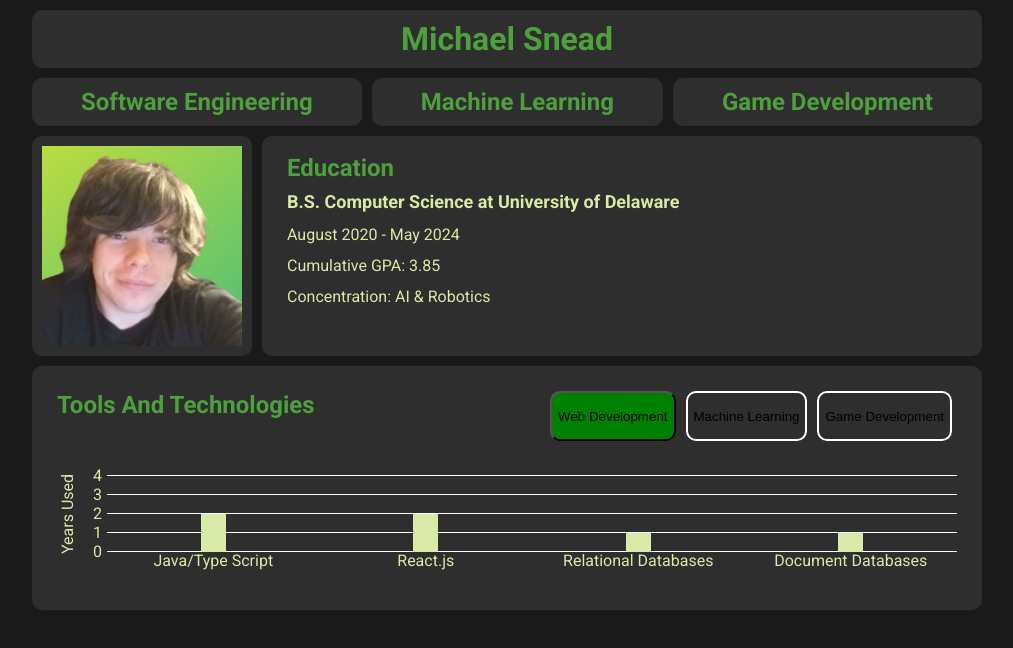
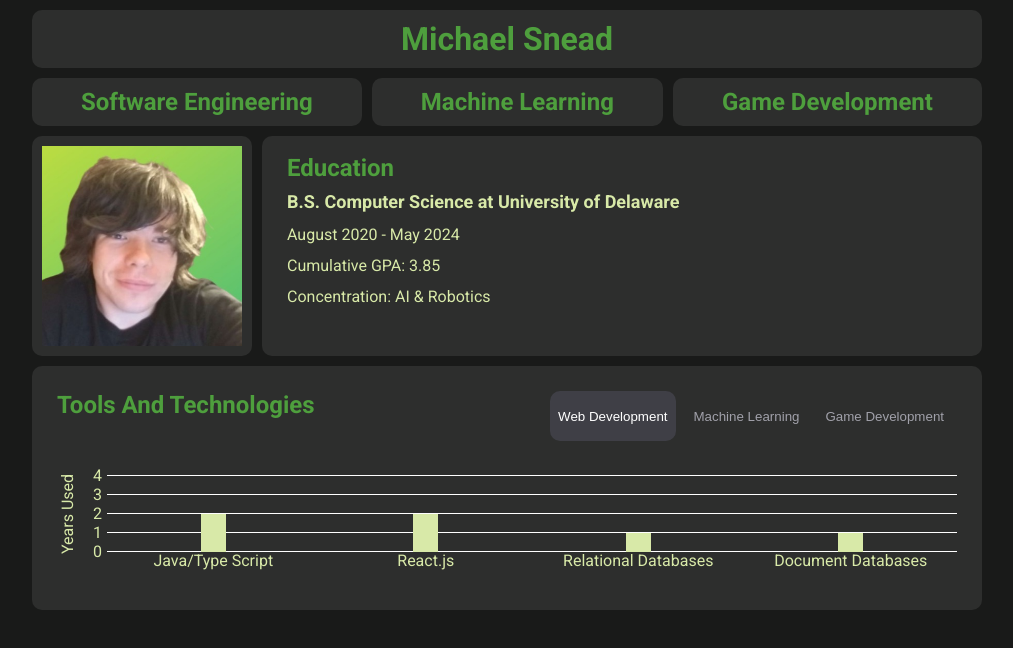
Before and after one commit to ydnamjs/personal-website, a React (Create React App) app: page / in a window 1280 px wide. Shown: the top 648 px of the page, without its empty margins (133-1146 px from the left). Built offline with nearby package versions, Linux system fonts and the light colour scheme.

Commit message:
Improved graph select button styling to make buttons more obvious

```diff
--- a/src/pages/about-me/pieces/tools-and-technologies/SelectorButton.css
+++ b/src/pages/about-me/pieces/tools-and-technologies/SelectorButton.css
@@ -4,15 +4,20 @@
 	border-radius: 10px;
 	margin-left: 5px;
 	margin-right: 5px;
-	background-color: green;
+	border-color: transparent;
+	color: #a1a1aa;
+	cursor: pointer;
 }
 
 .selector-button--active {
-	opacity: 1;
+	background-color: #3f3f46;
+	color: white;
 }
 
 .selector-button--inactive {
 	background-color: transparent;
-	border-color: white;
-	border-style: solid;
 }
+
+.selector-button:hover {
+	color: white;
+}
--- a/src/pages/about-me/pieces/tools-and-technologies/ToolsAndTechnologies.css
+++ b/src/pages/about-me/pieces/tools-and-technologies/ToolsAndTechnologies.css
@@ -6,3 +6,7 @@
 .tools-and-technology--header {
 	display: inline-block;
 }
+
+.selector-buttons--row {
+	float: right;
+}
--- a/src/pages/about-me/pieces/tools-and-technologies/ToolsAndTechnologies.tsx
+++ b/src/pages/about-me/pieces/tools-and-technologies/ToolsAndTechnologies.tsx
@@ -13,7 +13,7 @@ export function ToolsAndTechnologies() {
 	return (
 		<div className="about-me-section tools-and-technology-section">
 			<h2 className="tools-and-technology--header">Tools And Technologies</h2>
-			<div style={{float: "right"}}>
+			<div className="selector-buttons--row">
 				<SelectorButton
 					graphType={graphType}
 					setGraphType={setGraphType}
```
